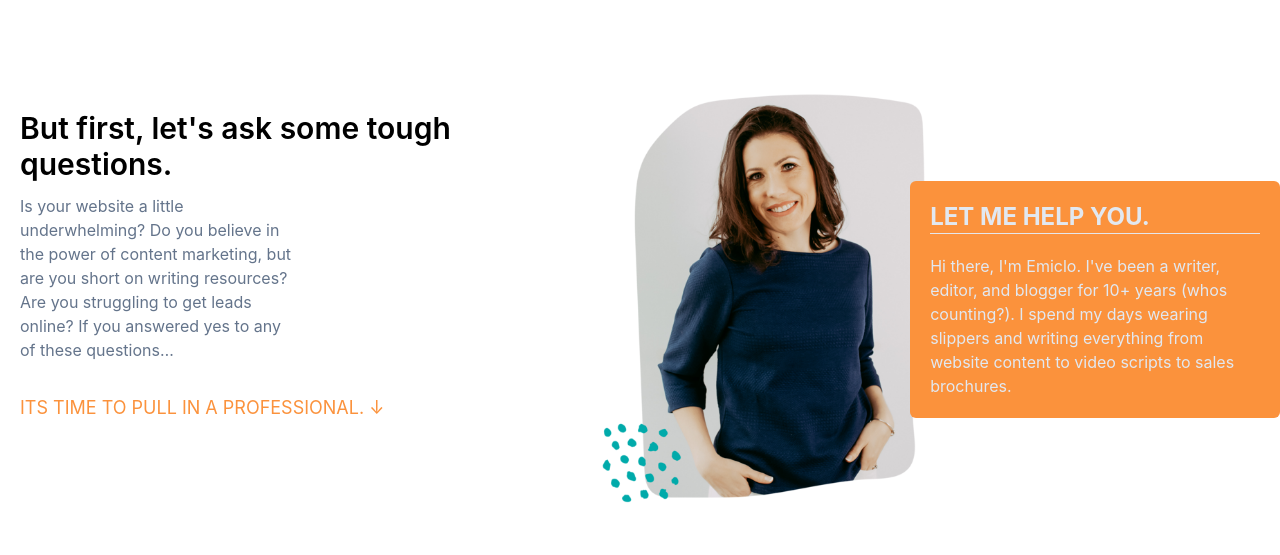
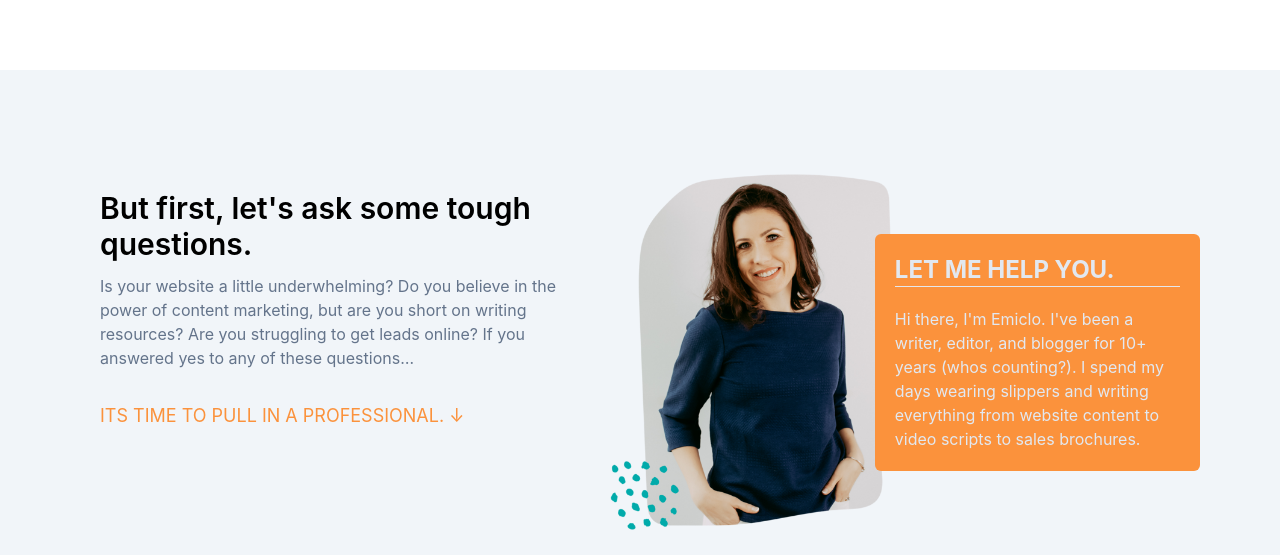
Before and after one commit to Tanvirmehedi/independent-service-provider, a React (Create React App) app: page / in a window 1280 px wide. Shown: the part 711-1266 px from the top of the page. Built offline with nearby package versions, Linux system fonts and the light colour scheme.

Commit message:
Spesial Part Added

```diff
--- a/src/component/Questions/Questions.js
+++ b/src/component/Questions/Questions.js
@@ -3,14 +3,14 @@ import { Link } from "react-router-dom";
 import homeSnd from "../../image/Home_second.png";
 const Questions = () => {
   return (
-    <div className="md:flex container mx-auto my-20">
+    <div className="md:flex container mx-auto my-20 bg-slate-100 p-5 md:p-20">
       <div className="px-5 mt-10 text-left ">
         <h2 className="text-3xl font-semibold">
           But first, let's ask some tough
           <br />
           questions.
         </h2>
-        <p className="pt-3 md:w-1/2 text-slate-500">
+        <p className="pt-3  text-slate-500">
           Is your website a little underwhelming? Do you believe in the power of
           content marketing, but are you short on writing resources? Are you
           struggling to get leads online? If you answered yes to any of these
```
